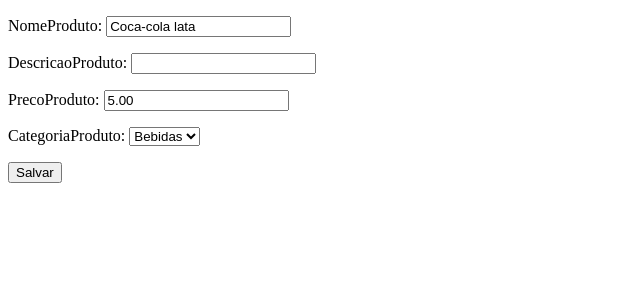
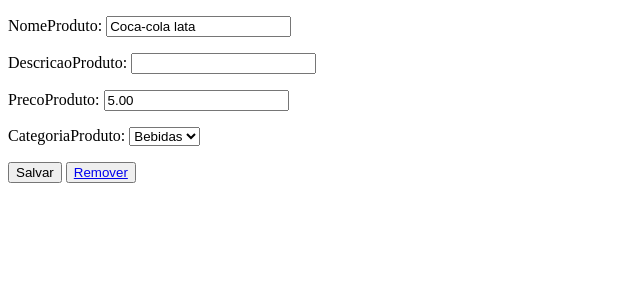
Before and after one commit to joaosingado12/solo, a Django app: page /update/1/ in a window 1280 px wide. Shown: the top 300 px of the page, without its empty margins (0-640 px from the left). Run offline with Django 4.2, Linux system fonts and the light colour scheme; data comes from the database, SQL or seed files in the repository; both versions use the stored data as it was after the commit.

Commit message:
att
function "delete" working

```diff
--- a/configa/templates/form.html
+++ b/configa/templates/form.html
@@ -10,8 +10,9 @@
         {% csrf_token %}
         {{form.as_p}}
         <button type="submit">Salvar</button>
+
         {% if produto %}
-            <buttont type="submit"><a href="{% url 'url_delete' produto.id %}">Remover</a></button>
+            <button><a href="{% url 'url_delete' produto.id %}">Remover</a></button>
         {% endif %}
     </form>
 </body>
--- a/configa/views.py
+++ b/configa/views.py
@@ -27,10 +27,11 @@ def update(request, pk):
         form.save()
         return redirect('url_home')
     dados['form'] = form
+    dados['produto'] = produto
     return render(request, 'form.html', dados)
 
 
 def delete(request, pk):
     produto = Produto.objects.get(pk=pk)
     produto.delete()
-    return redirect("form.html")
+    return redirect("url_home")
```
Also changed, not shown: db.sqlite3.
